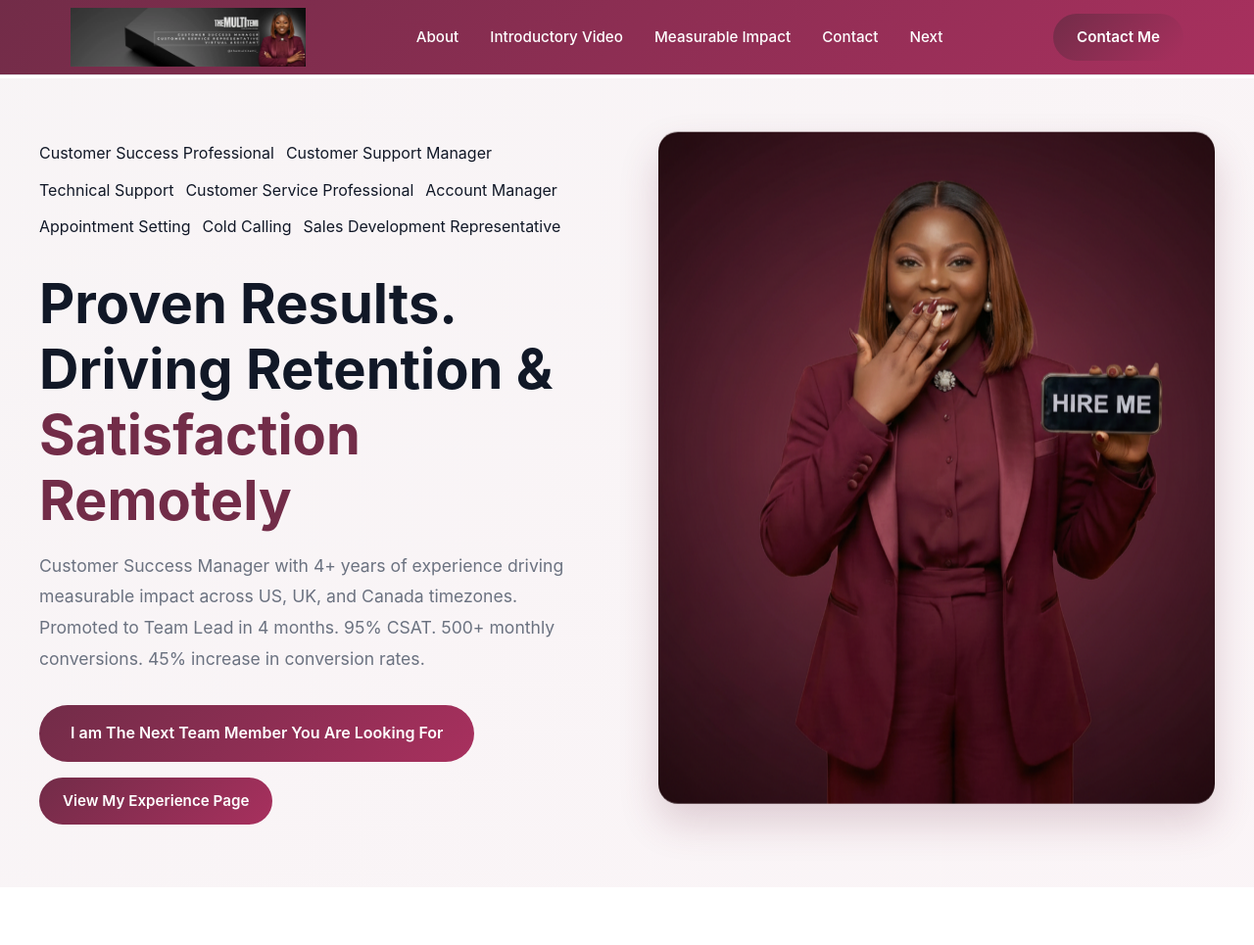
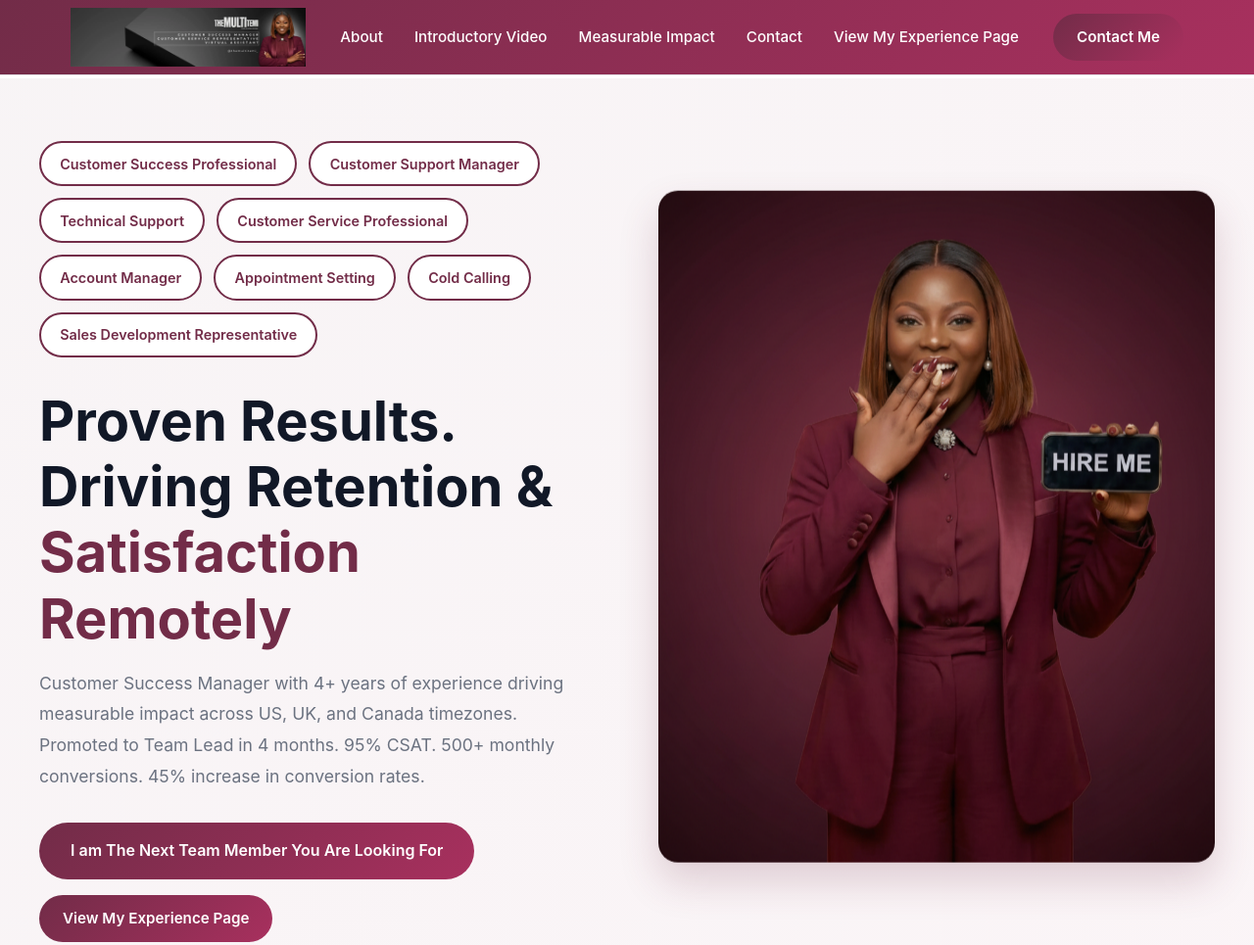
Before and after one commit to success-atola/success-atola, a plain HTML site: page index.html in a window 1280 px wide. Shown: the top 965 px of the page at 98% size. Drawn offline with Linux system fonts and the light colour scheme.

Commit message:
Fix: Style role badges as pill-shaped capsules with borders and update navigation to View My Experience Page

```diff
--- a/index.html
+++ b/index.html
@@ -156,6 +156,25 @@
             border-radius: 50px;
             font-size: 0.9rem;
             font-weight: 600;
+        }
+
+        .role-badge {
+            background: white;
+            border: 2px solid var(--primary);
+            color: var(--primary);
+            padding: 0.6rem 1.2rem;
+            border-radius: 50px;
+            font-size: 0.9rem;
+            font-weight: 600;
+            display: inline-block;
+            transition: all 0.3s ease;
+        }
+
+        .role-badge:hover {
+            background: var(--primary);
+            color: white;
+            transform: translateY(-2px);
+            box-shadow: 0 4px 12px rgba(114, 44, 72, 0.2);
         }
 
         .hero-buttons {
@@ -552,7 +571,7 @@
                 <li><a href="#video">Introductory Video</a></li>
                 <li><a href="#impact">Measurable Impact</a></li>
                 <li><a href="#contact">Contact</a></li>
-                <li><a href="experience.html">Next</a></li>
+                <li><a href="experience.html">View My Experience Page</a></li>
             </ul>
             <a href="#contact" class="cta-button">Contact Me</a>
         </div>
```
